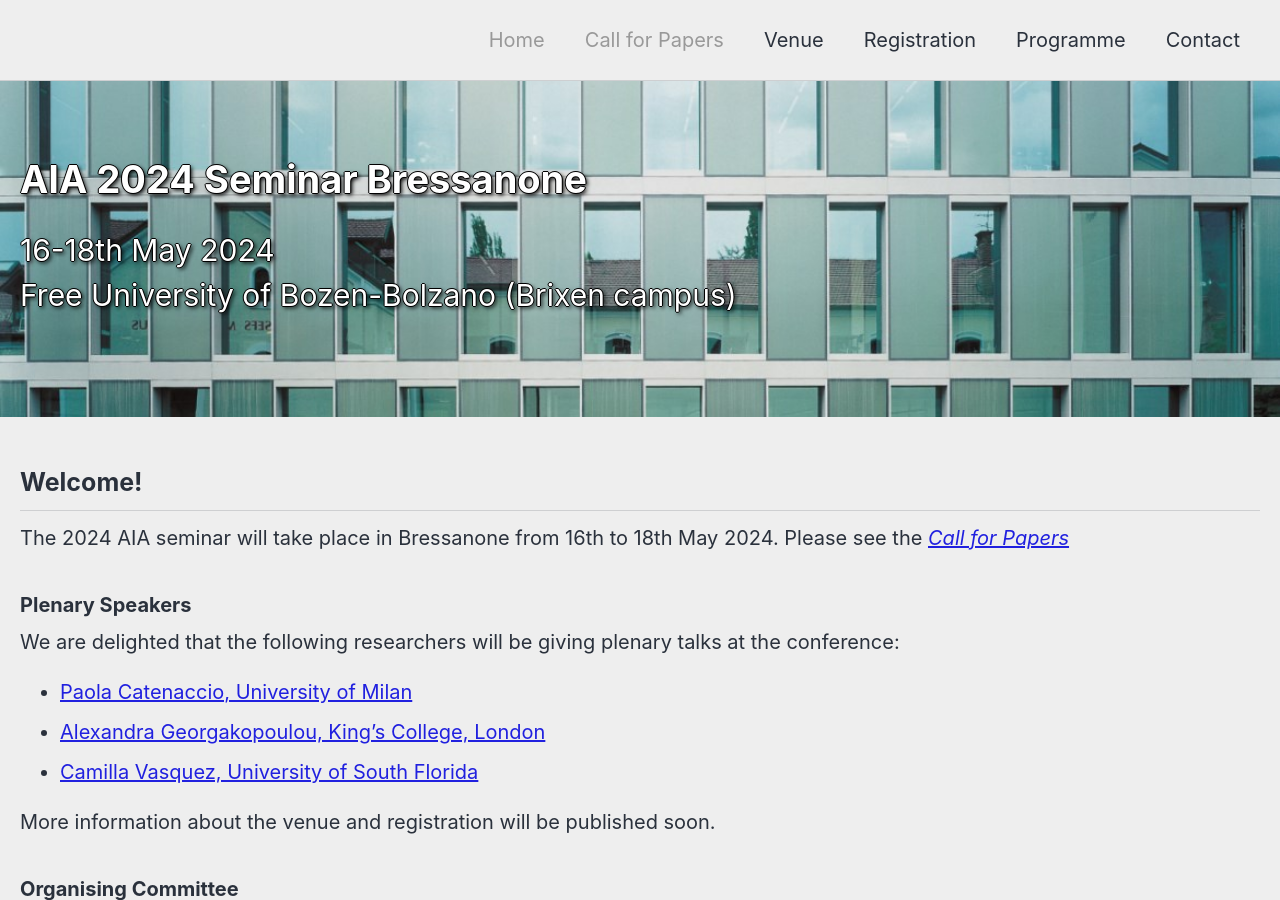
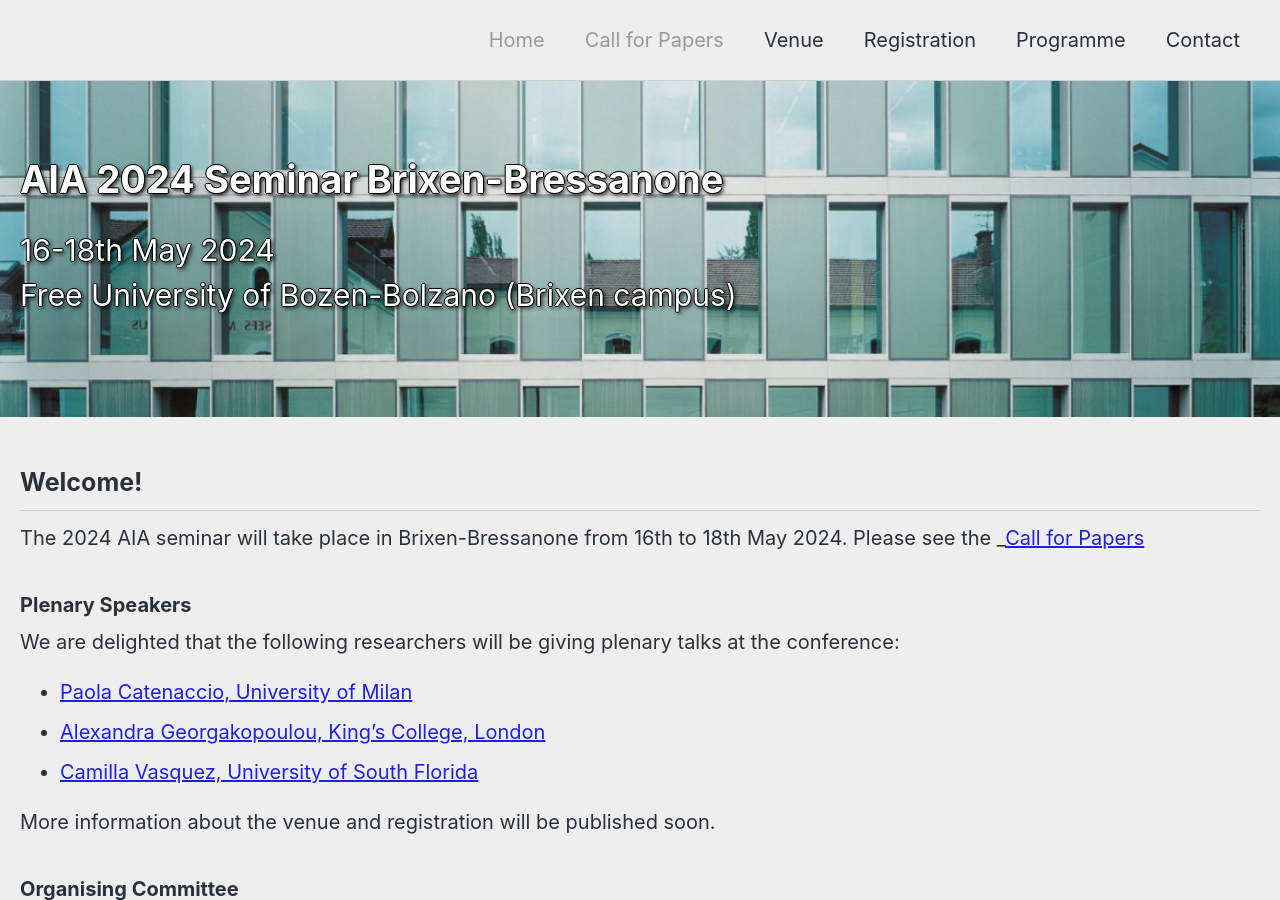
Before and after one commit to gfburton/aiabrixen2024, a Jekyll site: the page built from _pages/home.md, in a window 1280 px wide and 900 px high. Built offline with Jekyll 4.4.1, drawn with Linux system fonts in a browser that asks for light colours; cached includes are drawn as plain includes; nearby versions of some CDN libraries.

Commit message:
Update home.md

```diff
--- a/_pages/home.md
+++ b/_pages/home.md
@@ -1,5 +1,5 @@
 ---
-title: "AIA 2024 Seminar Bressanone"
+title: "AIA 2024 Seminar Brixen-Bressanone"
 layout: splash
 permalink: /
 header:
@@ -10,8 +10,8 @@ excerpt: "16-18th May 2024<br>Free University of Bozen-Bolzano (Brixen campus)"
 
 ## Welcome!
 
-The 2024 AIA seminar will take place in Bressanone from 16th to 18th May 2024.
-Please see the _[Call for Papers](/cfp)_
+The 2024 AIA seminar will take place in Brixen-Bressanone from 16th to 18th May 2024.
+Please see the _[Call for Papers](https://gfburton.github.io/aiabrixen2024/cfp/)
 
 
 ### Plenary Speakers
```
